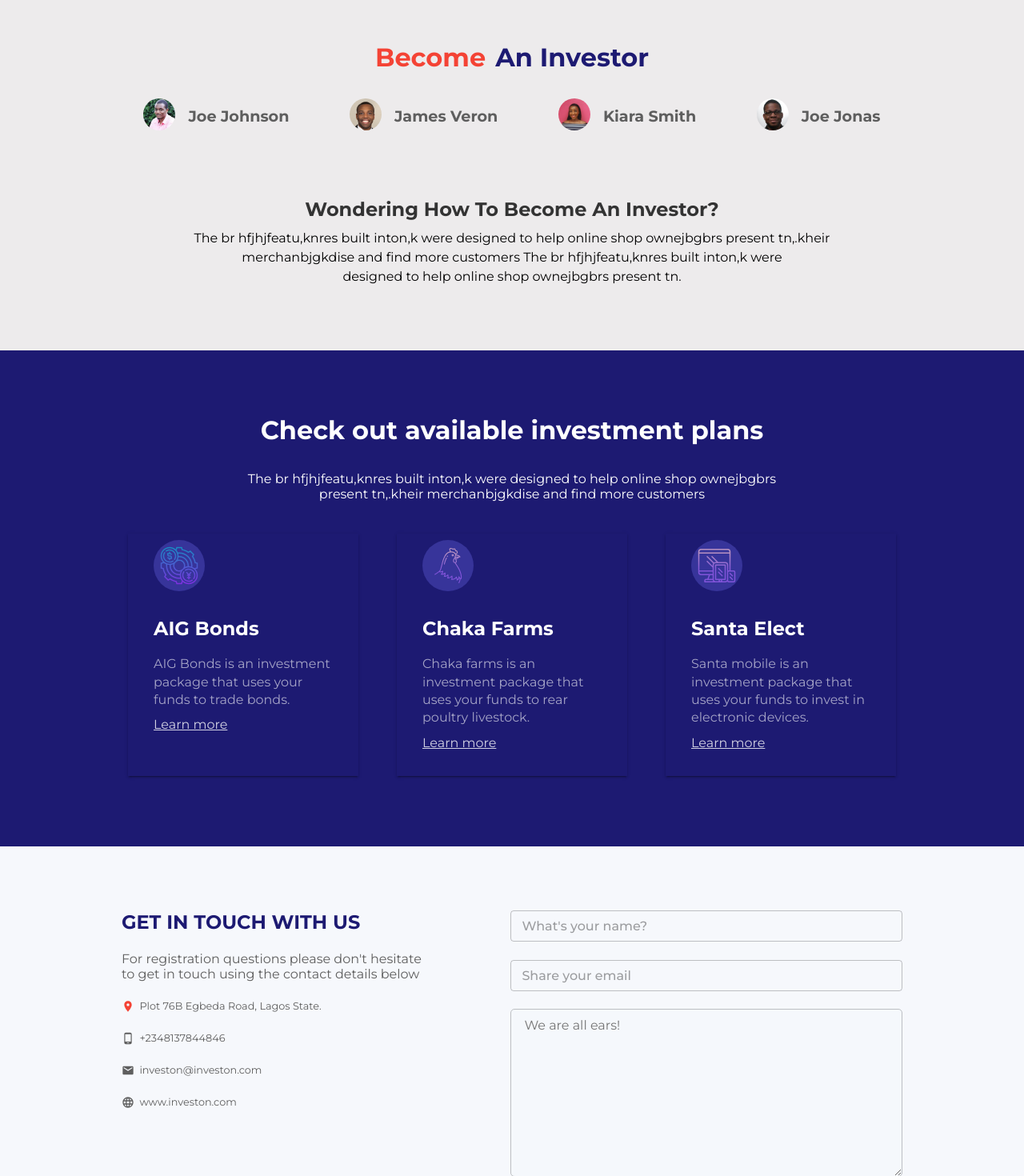
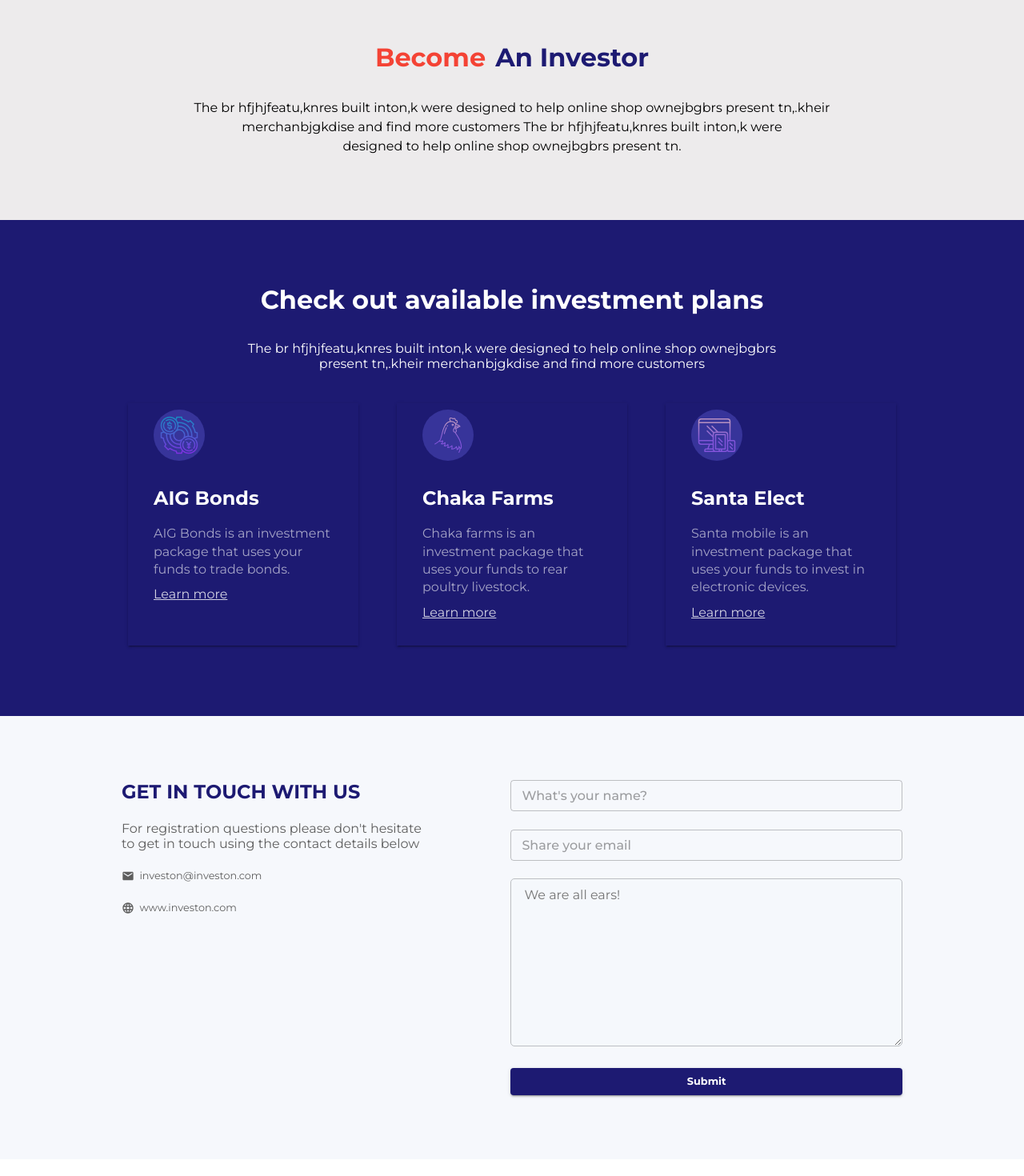
Before and after one commit to Vi-veron/inversion, a React (Create React App) app: page / in a window 1280 px wide. Shown: the part 1620-3090 px from the top of the page at 80% size. After the commit the page ends 3069 px from the top, so only its background shows below. Built offline with nearby package versions, Linux system fonts and the light colour scheme.

Commit message:
ch: remove redundant text

```diff
--- a/src/screens/Home/Home.js
+++ b/src/screens/Home/Home.js
@@ -10,7 +10,7 @@
   TextareaAutosize,
 } from "@mui/material";
 import SpacingGrid from "components/SpacingGrid";
-import { LocationOn, PhoneAndroid, Mail, Language } from "@mui/icons-material";
+import { Mail, Language } from "@mui/icons-material";
 
 export default function HomePage() {
   return (
@@ -63,94 +63,6 @@
           <h1 style={{ color: "#F44335" }}>Become </h1>
           <h1 style={{ color: "#1d1a72", paddingLeft: 12 }}>An Investor</h1>
         </Box>
-        <Container
-          sx={{
-            display: "flex",
-            width: "100%",
-            justifyContent: "space-evenly",
-          }}
-        >
-          <Box sx={{ display: "flex", alignItems: "center" }}>
-            <Box sx={{ width: "40px" }}>
-              <img
-                style={{ width: "100%", borderRadius: 20 }}
-                alt=""
-                src="img/kay.jpeg"
-              />
-            </Box>
-            <p
-              style={{
-                fontSize: "1.2rem",
-                fontWeight: 700,
-                color: "#5e5e5e",
-                paddingLeft: "1rem",
-              }}
-            >
-              Joe Johnson
-            </p>
-          </Box>
-          <Box sx={{ display: "flex", alignItems: "center" }}>
-            <Box sx={{ width: "40px" }}>
-              <img
-                alt=""
-                style={{ width: "100%", borderRadius: 20 }}
-                src="img/dan.jpeg"
-              />
-            </Box>
-            <p
-              style={{
-                fontSize: "1.2rem",
-                fontWeight: 700,
-                color: "#5e5e5e",
-                paddingLeft: "1rem",
-              }}
-            >
-              James Veron
-            </p>
-          </Box>
-          <Box sx={{ display: "flex", alignItems: "center" }}>
-            <Box sx={{ width: "40px" }}>
-              <img
-                alt=""
-                style={{ width: "100%", borderRadius: 20 }}
-                src="img/kiara.jpeg"
-              />
-            </Box>
-            <p
-              style={{
-                fontSize: "1.2rem",
-                fontWeight: 700,
-                color: "#5e5e5e",
-                paddingLeft: "1rem",
-              }}
-            >
-              Kiara Smith
-            </p>
-          </Box>
-          <Box sx={{ display: "flex", alignItems: "center" }}>
-            <Box sx={{ width: "40px" }}>
-              <img
-                alt=""
-                style={{ width: "100%", borderRadius: 20 }}
-                src="img/james.jpeg"
-              />
-            </Box>
-            <p
-              style={{
-                fontSize: "1.2rem",
-                fontWeight: 700,
-                color: "#5e5e5e",
-                paddingLeft: "1rem",
-              }}
-            >
-              Joe Jonas
-            </p>
-          </Box>
-        </Container>
-
-        <h2 style={{ paddingTop: 80, paddingBottom: 10, color: "#333" }}>
-          Wondering How To Become An Investor?
-        </h2>
         <p style={{ lineHeight: "1.5rem" }}>
           The br hfjhjfeatu,knres built inton,k were designed to help online
           shop ownejbgbrs present tn,.kheir <br />
@@ -183,42 +95,7 @@
                 For registration questions please don't hesitate to get in touch
                 using the contact details below
               </p>
-              <Box
-                sx={{
-                  display: "flex",
-                  flexDirection: "row",
-                  alignContent: "center",
-                  height: 40,
-                }}
-              >
-                <LocationOn
-                  style={{
-                    color: "#F44335",
-                    fontSize: "1rem",
-                    marginRight: "0.4rem",
-                  }}
-                />
-                <p style={{ fontSize: "0.8rem" }}>
-                  Plot 76B Egbeda Road, Lagos State.
-                </p>
-              </Box>
-              <Box
-                sx={{
-                  display: "flex",
-                  flexDirection: "row",
-                  alignContent: "center",
-                  height: 40,
-                }}
-              >
-                <PhoneAndroid
-                  style={{
-                    color: "#5e5e5e",
-                    fontSize: "1rem",
-                    marginRight: "0.4rem",
-                  }}
-                />
-                <p style={{ fontSize: "0.8rem" }}>+2348137844846</p>
-              </Box>
+
               <Box
                 sx={{
                   display: "flex",
```
Also changed, not shown: 1 other file (tests, documents, lock files or other folders).
